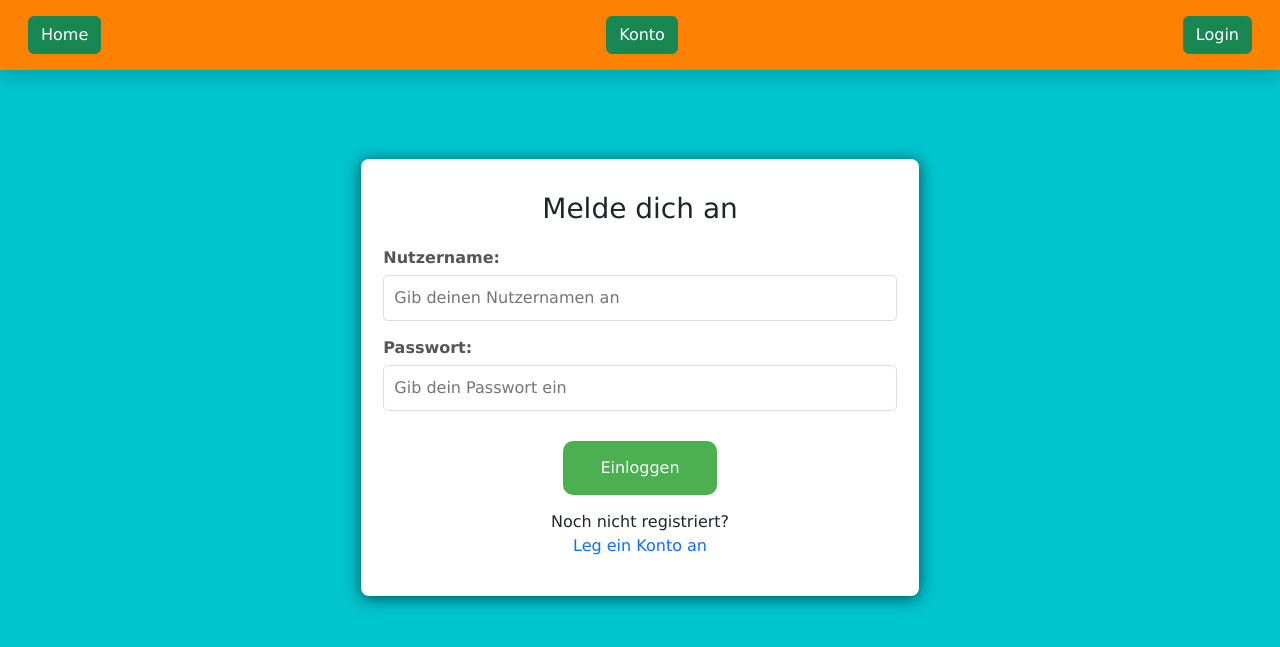
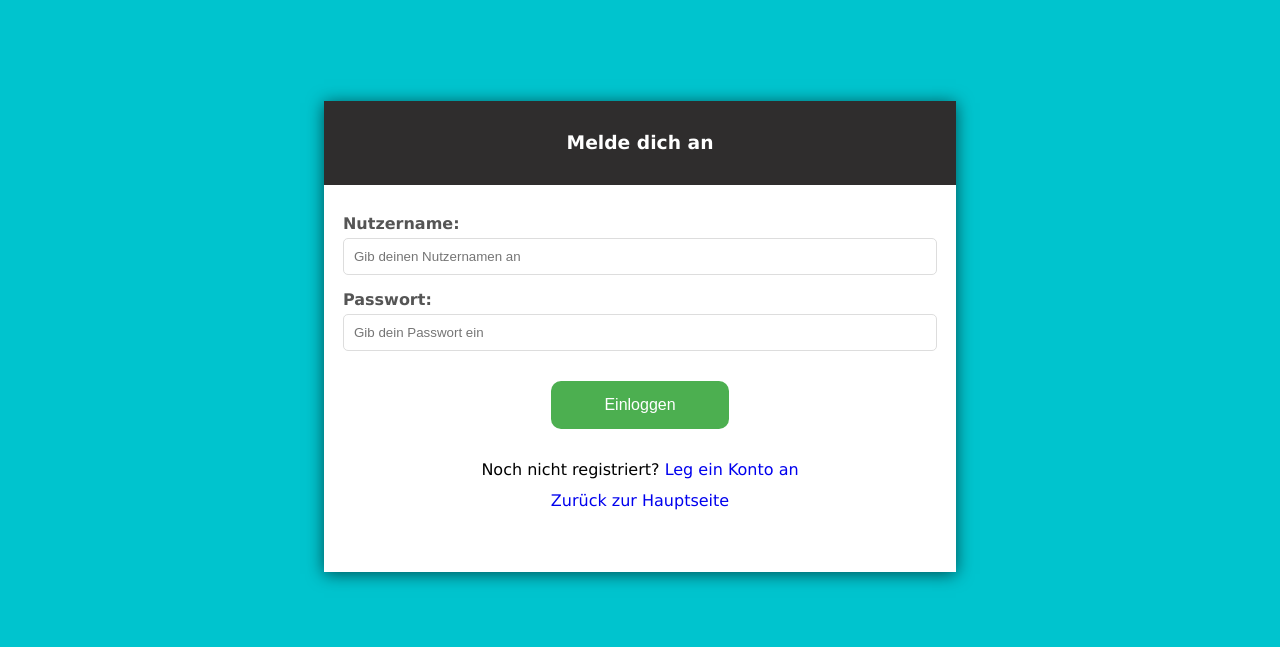
Before and after one commit to ShahiW/LearningApp, a Django app: page /login in a window 1280 px wide. Shown: the top 647 px of the page. Run offline with Django 5.2, Linux system fonts and the light colour scheme.

Commit message:
make css files for each template

```diff
--- a/LearningApp/quiz/templates/quiz/index.html
+++ b/LearningApp/quiz/templates/quiz/index.html
@@ -10,26 +10,34 @@
     <link href="https://cdn.jsdelivr.net/npm/bootstrap@5.3.3/dist/css/bootstrap.min.css" rel="stylesheet" integrity="sha384-QWTKZyjpPEjISv5WaRU9OFeRpok6YctnYmDr5pNlyT2bRjXh0JMhjY6hW+ALEwIH" crossorigin="anonymous" />
     <link rel="stylesheet" href="{% static 'css/main.css' %}" />
 </head>
+
 <body>
     {% include 'quiz/menu.html' %}
+
     <div class="container">
+    {# Content Start #}
     {% block content %}
+        <div class="homeContent">
             {% if user.is_authenticated %}
                 <div class="greeting">
                     <h1>Hallo, {{ user.username }}!</h1>
                 </div>
             {% else %}
-            <div class="main-text" style="text-align: center;">
-                <p>Du musst dich erst einloggen, um anzufangen.</p>
-                <p>Du hast noch kein Konto?</p>
-                <p>Dann mach dir hier schnell eins!</p>
+                <div class="main-text">
+                    <p>Du musst dich erst einloggen, um anzufangen. </br>
+                    Du hast noch kein Konto?</br>
+                    Dann mach dir hier schnell eins!</p>
                 </div>
                 <div class="wrap">
                     <a class="btn btn-success" href="{% url 'registration' %}" role="button">Leg ein Konto an</a>
                 </div>
             {% endif %}
+        </div>
     {% endblock %}
+    {# Content End #}
     </div>
+
     <script src="https://cdn.jsdelivr.net/npm/bootstrap@5.3.3/dist/js/bootstrap.bundle.min.js" integrity="sha384-YvpcrYf0tY3lHB60NNkmXc5s9fDVZLESaAA55NDzOxhy9GkcIdslK1eN7N6jIeHz" crossorigin="anonymous"></script>
+
 </body>
 </html>
--- a/LearningApp/quiz/templates/quiz/login.html
+++ b/LearningApp/quiz/templates/quiz/login.html
@@ -1,8 +1,13 @@
-{% extends 'quiz/index.html' %}
+{% load static %}
+<link rel="stylesheet" href="{% static 'css/login.css' %}" />
+
 {% block content %}
-    {# Anmeldeformular Anfang #}
 <div class="main">
-    <h3 class="formHeader">Melde dich an</h3>
+    <div class="formHeader">
+        <h3>Melde dich an</h3>
+    </div>
+
+    <div class="formContent">
         <form method="POST">{% csrf_token %}
             <label for="username">Nutzername:</label>
             <input type="text" id="username" name="username" placeholder="Gib deinen Nutzernamen an" required />
@@ -14,10 +19,15 @@
                 <button type="submit" onclick="solve()">Einloggen</button>
             </div>
         </form>
-    <p class="formQuestion">
-        Noch nicht registriert? <br>
-        <a href="{% url 'registration' %}" style="text-decoration: none;">Leg ein Konto an</a>
-    </p>
     </div>
-    {# Anmeldeformular Ende #}
+
+    <div class="formQuestion">
+        Noch nicht registriert? <a href="{% url 'registration' %}" style="text-decoration: none;">Leg ein Konto an</a>
+    </div>
+
+    <div class="backHome">
+        <a href="{% url 'home' %}" style="text-decoration: none;">Zurück zur Hauptseite</a>
+    </div>
+
+</div>
 {% endblock %}
--- a/LearningApp/quiz/templates/quiz/menu.html
+++ b/LearningApp/quiz/templates/quiz/menu.html
@@ -1,5 +1,5 @@
 {% load static %}
-<link rel="stylesheet" href="{% static 'css/main.css' %}" />
+<link rel="stylesheet" href="{% static 'css/menu.css' %}" />
 
 <nav class="navbar shadow p-3 mb-4" style="background-color: #fd8102;">
     <div class="container-fluid">
--- /dev/null
+++ b/LearningApp/static/css/login.css
@@ -0,0 +1,79 @@
+body {
+    background-color: #00c4ce;
+
+    font-family: Verdana, Geneva, Tahoma, sans-serif;
+}
+
+.main {
+    position: relative;
+    margin: 8% auto;
+    min-height: 60%;
+    width: 50%;
+    box-shadow: 0 2px 16px rgba(0, 0, 0, 0.6);
+    background: white;
+    padding: 0%;
+
+}
+
+.formHeader {
+    background-color: rgb(47, 45, 45);
+    text-align: center;
+    padding: 2%;
+    color: white;
+}
+
+.formContent {
+    padding: 3% 3% 0% 3%;
+}
+
+.formQuestion {
+    text-align: center;
+    padding: 0% 0% 2% 0%;
+}
+
+.backHome {
+    display: flex;
+    justify-content: center;
+    align-items: center;
+    padding: 0% 0% 5% 0%;
+}
+
+label {
+    display: block;
+    width: 100%;
+    margin-top: 10px;
+    margin-bottom: 5px;
+    text-align: left;
+    color: #555;
+    font-weight: bold;
+}
+
+
+input {
+    display: block;
+    width: 100%;
+    margin-bottom: 15px;
+    padding: 10px;
+    box-sizing: border-box;
+    border: 1px solid #ddd;
+    border-radius: 5px;
+}
+
+button {
+    padding: 15px;
+    border-radius: 10px;
+    margin-top: 15px;
+    margin-bottom: 15px;
+    border: none;
+    color: white;
+    cursor: pointer;
+    background-color: #4CAF50;
+    width: 30%;
+    font-size: 16px;
+}
+
+.wrap {
+    display: flex;
+    justify-content: center;
+    align-items: center;
+}
--- a/LearningApp/static/css/main.css
+++ b/LearningApp/static/css/main.css
@@ -1,19 +1,6 @@
 body {
     background-color: #00c4ce;
-
     font-family: Verdana, Geneva, Tahoma, sans-serif;
-}
-
-.main-text {
-    position: relative;
-    margin: 5% auto;
-    min-height: 60%;
-    width: 30%;
-    box-shadow: 0 2px 16px rgba(0, 0, 0, 0.6);
-    background: white;
-    padding: 2%;
-    box-sizing: border-box;
-    border-radius: 25px;
 }
 
 .greeting {
@@ -21,71 +8,16 @@ body {
     text-align: center;
 }
 
-/* Menü */
-/* Logo Learning View */
-a.navbar-brand.link-light {
-    font-size: 2.5em;
-}
-
-/* Anmeldeformular für Login Anfang */
-.main {
-    position: relative;
-    margin: 8% auto;
-    min-height: 60%;
-    width: 50%;
-    box-shadow: 0 2px 16px rgba(0, 0, 0, 0.6);
-    background: white;
-    padding: 2%;
-    box-sizing: border-box;
-    border-radius: 8px;
-}
-
-.formHeader {
+.main-text {
+    padding-top: 5%;
+    font-size: 1.5rem;
     text-align: center;
-    padding: 2%;
-}
-
-label {
-    display: block;
-    width: 100%;
-    margin-top: 10px;
-    margin-bottom: 5px;
-    text-align: left;
-    color: #555;
-    font-weight: bold;
-}
-
-
-input {
-    display: block;
-    width: 100%;
-    margin-bottom: 15px;
-    padding: 10px;
-    box-sizing: border-box;
-    border: 1px solid #ddd;
-    border-radius: 5px;
-}
-
-button {
-    padding: 15px;
-    border-radius: 10px;
-    margin-top: 15px;
-    margin-bottom: 15px;
-    border: none;
-    color: white;
-    cursor: pointer;
-    background-color: #4CAF50;
-    width: 30%;
-    font-size: 16px;
+    color: #ffffff;
 }
 
 .wrap {
     display: flex;
     justify-content: center;
     align-items: center;
+    padding: 3% ;
 }
-
-.formQuestion {
-    text-align: center;
-}
-/* Anmeldeformular für Login Ende */
--- /dev/null
+++ b/LearningApp/static/css/menu.css
@@ -0,0 +1,5 @@
+/* Menü */
+/* Logo Learning View */
+a.navbar-brand.link-light {
+    font-size: 2.5em;
+}
```
Also changed, not shown: LearningApp/quiz/templates/quiz/registration.html (+18 -8 lines). Lines whose indentation alone changed are shown as unchanged.
